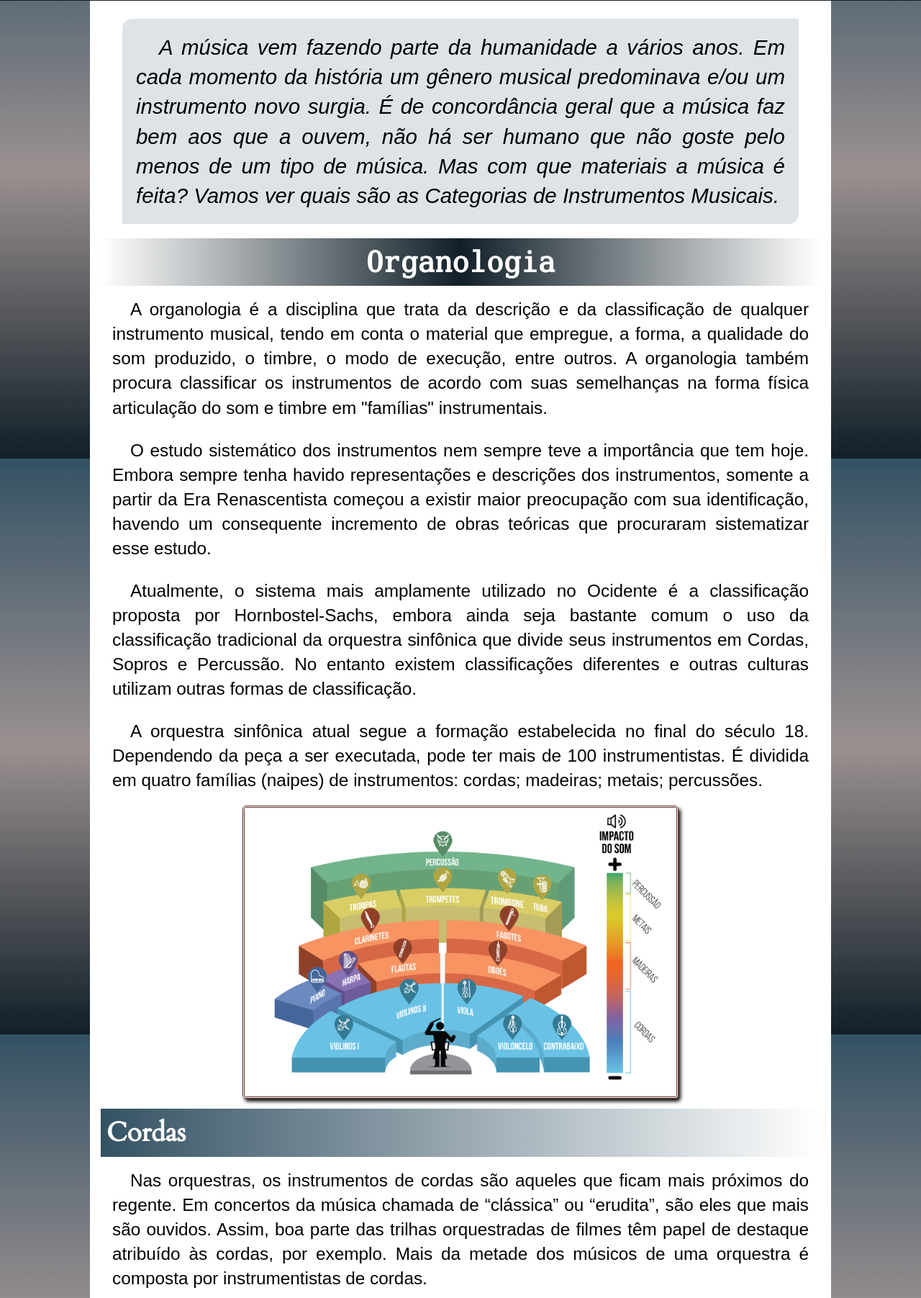
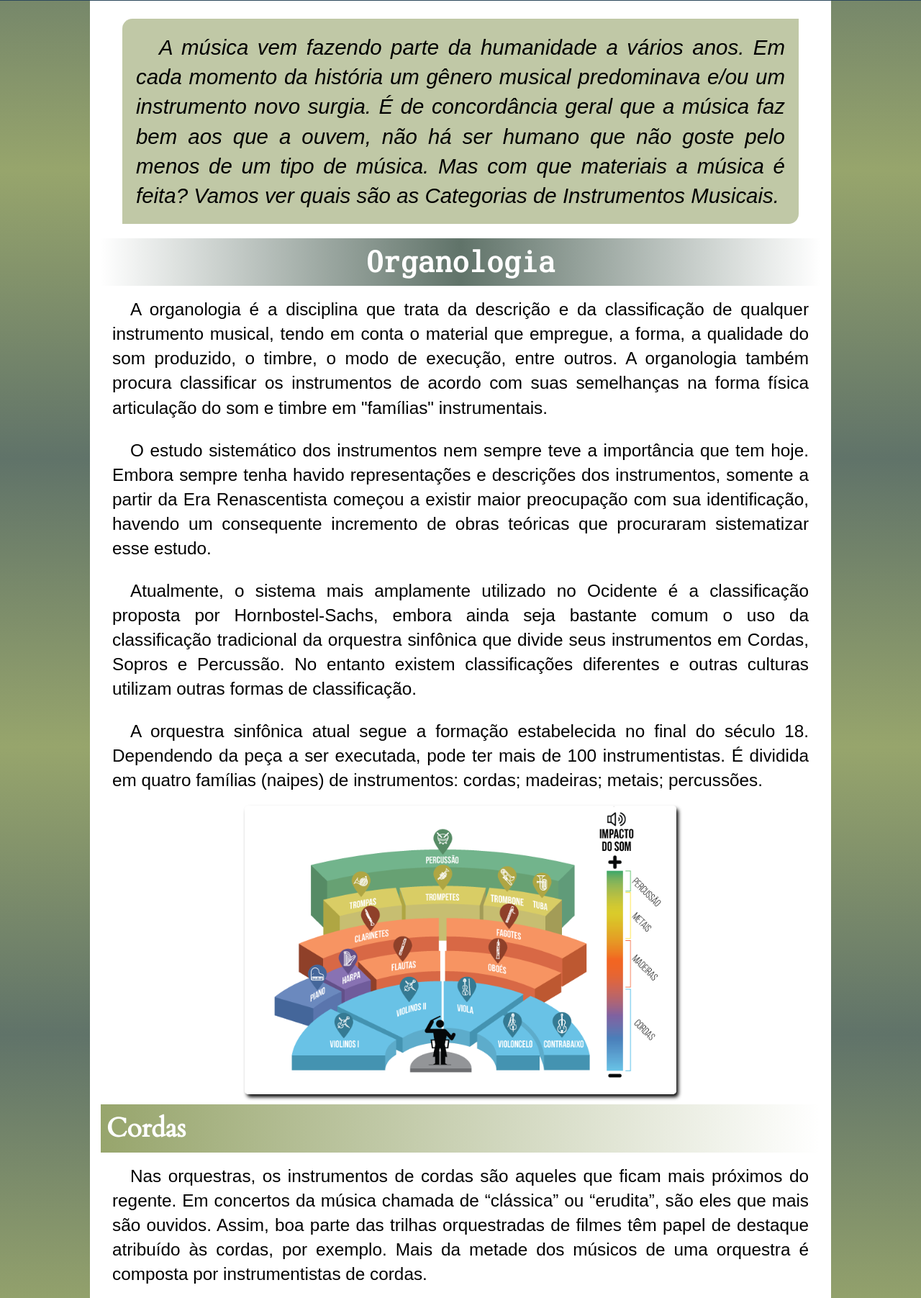
Before and after one commit to yasmin-de-franca/Projetos-Faculdade, a plain HTML site: page Projeto-2/index.html in a window 1280 px wide. Shown: the part 163-1966 px from the top of the page at 72% size. Drawn offline with nearby package versions, Linux system fonts and the light colour scheme.

Commit message:
atualizei Projeto-2

```diff
--- a/Projeto-2/estilo/style.css
+++ b/Projeto-2/estilo/style.css
@@ -10,10 +10,17 @@
 }
 
 :root {
-    --cor0: #5c342c;
+/* #413634, #5B524D, #56200E, #ECEAE1*/
+
+    /*--cor0: #5c342c;
     --cor1: #271d1e;
     --cor2: #345264;
-    --cor3: #111f28;
+    --cor3: #111f28;*/
+
+    --cor0: #607369;
+    --cor1: #97A56C;
+    --cor2: #869BA8;
+    --cor3: #2B485C;
 
     --fonte-padrao: Arial, Helvetica, sans-serif;
     --fonte-titulo: 'Kanit', sans-serif;
@@ -28,7 +35,7 @@
 }
 
 body {
-    background-image: linear-gradient(to bottom, var(--cor2), #948989ef, var(--cor3));
+    background-image: linear-gradient(to bottom, var(--cor0), var(--cor1), var(--cor0));
     background-attachment: fixed;
 }
 
@@ -59,7 +66,7 @@ main {
 }
 
 div#introducao {
-    background-color: #4763752d;
+    background-color: #97a56c9a; /*#4763752d*/
     display: inline-block;
     padding: 7px;
     margin: 30px;
@@ -85,7 +92,7 @@ article > section > h1 {
     font-size: 3.1vw;
     text-align: center;
     padding: 8px;
-    background-image: linear-gradient(to left, white, var(--cor3), white);
+    background-image: linear-gradient(to left, white, var(--cor0), white);
     color: #ffffff;
 }
 
@@ -95,7 +102,7 @@ article > section > h2 {
     color: #ffffff;
     padding: 8px;
     margin-top: 10px;
-    background-image: linear-gradient(to right, var(--cor2,), transparent);
+    background-image: linear-gradient(to right, var(--cor1,), transparent);
 }
 
 article > section > p {
@@ -122,16 +129,17 @@ aside > ul > li {
 }
 
 a {
-    padding: 3px;
+    padding: 2px;
     border-radius: 6px;
-    text-decoration: none;
+    text-decoration: underline;
     color: #ffffff;
     transition-duration: 0.4s;
 }
 
 a:hover {
-    background-color: var(--cor0);
+    background-color: var(--cor1);
     color: var(--cor3);
+    text-decoration: none;
 }
 
 article > section > div {
@@ -143,7 +151,6 @@ article > section > div > img{
     max-width: 600px;
     max-height: 670px;
     border-radius: 5px;
-    border: #5c342c double;
     box-shadow: 3px 4px 5px #000000f1;
 }
 
```
